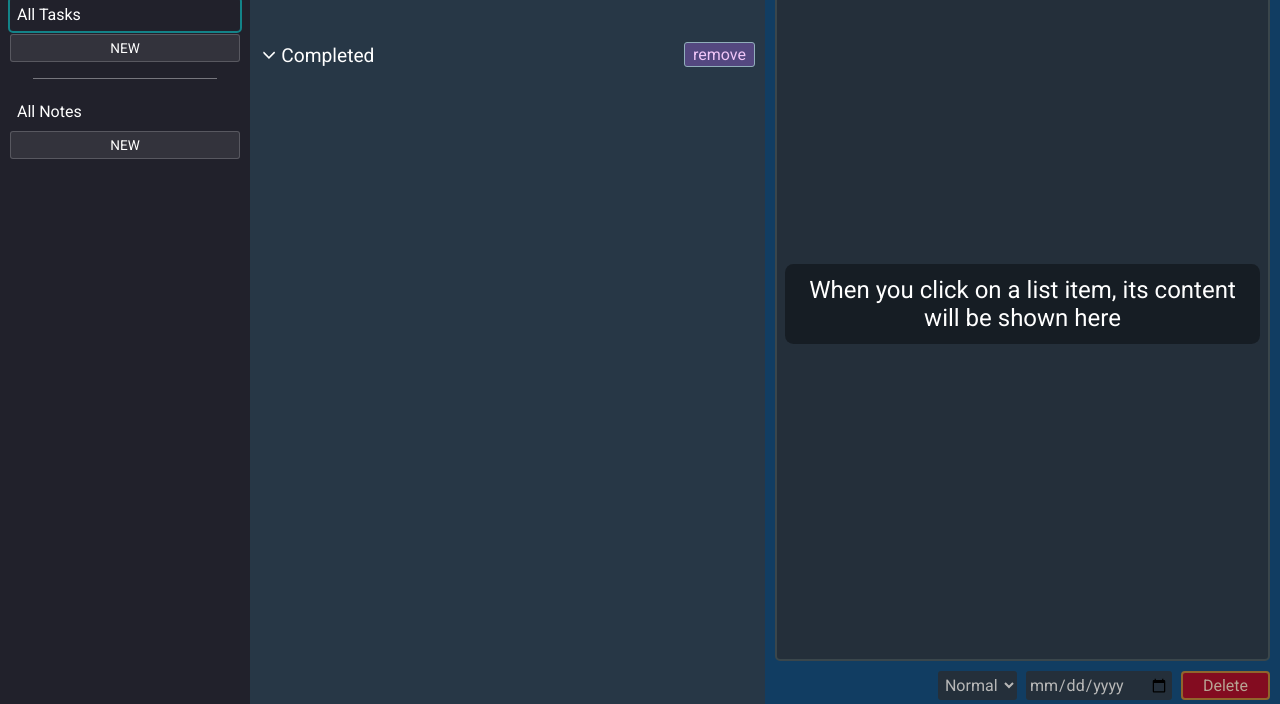
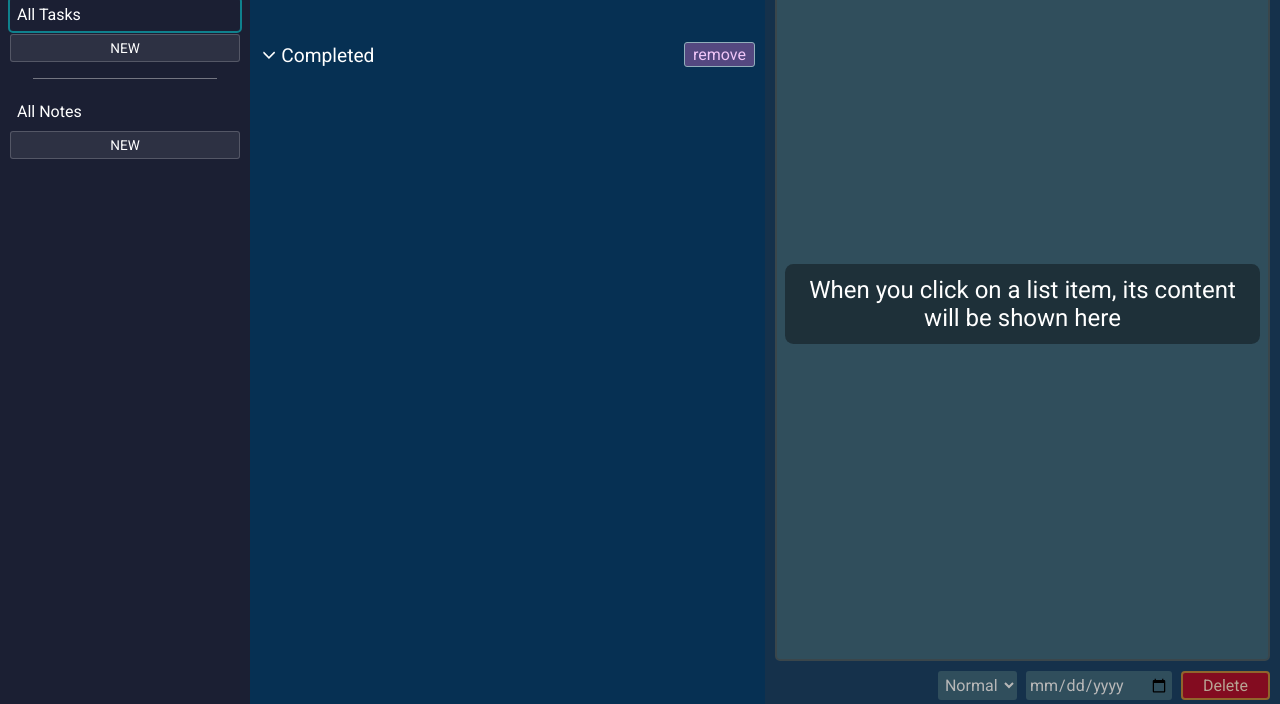
Before and after one commit to Necryl/TOP-To-Do-List, a website built with webpack: page src/index.html in a window 1280 px wide. Shown: the part 96-800 px from the top of the page. Built offline with nearby package versions, Linux system fonts and the light colour scheme.

Commit message:
tweak the colors a little bit and make them pop

```diff
--- a/src/styles/contentView.css
+++ b/src/styles/contentView.css
@@ -3,9 +3,7 @@
 }
 
 .contentView {
-    background-color: rgb(24, 85, 136);
-
-    --insideCol: rgb(50, 66, 80);
+    background-color: var(--contentViewCol);
 
     padding: 4px 10px;
 
@@ -52,6 +50,11 @@
     top: 0%;
     right: 0%;
 }
+
+.contentView textarea::placeholder { /* Chrome, Firefox, Opera, Safari 10.1+ */
+    color: var(--fontCol);
+    opacity: 0.5; /* Firefox */
+  }
 
 .contentView .itemTitle, .contentView textarea {
     border-radius: 5px;
--- a/src/styles/listView.css
+++ b/src/styles/listView.css
@@ -3,8 +3,7 @@
 }
 
 .listView {
-    --bgCol: rgb(39, 55, 70);
-    background-color: var(--bgCol);
+    background-color: var(--listViewCol);
     display: grid;
     align-content: start;
     gap: 15px;
@@ -243,7 +242,7 @@
 }
 
 .listView ul li select:focus {
-    background-color: var(--bgCol);
+    background-color: var(--listViewCol);
 }
 
 .listView ul li input[type='date'] {
--- a/src/styles/main.css
+++ b/src/styles/main.css
@@ -18,6 +18,14 @@ html, body {
 
     --fontTitle: 'Mukta', sans-serif;
     --fontMain: 'Roboto', sans-serif;
+
+    --menuCol: rgb(27, 31, 51);
+    --listViewCol: rgb(6, 48, 83);
+    --contentViewCol: rgb(29, 68, 105);
+    --insideCol: rgb(67, 108, 128);
+
+    --mainContentCol: white;
+    --fontCol: var(--mainContentCol);
 }
 
 body {
@@ -36,7 +44,7 @@ body.single {
 }
 
 body * {
-    color: white;
+    color: var(--fontCol);
     font-family: var(--fontMain);
 }
 
--- a/src/styles/menu.css
+++ b/src/styles/menu.css
@@ -15,7 +15,7 @@ body:not(body.triple) .menu-container.visible {
 .menu {
     overflow: auto;
     min-width: initial !important;
-    background-color: rgb(33, 33, 43);
+    background-color: var(--menuCol);
 
     height: 100%;
     width: min(250px, 100vw);
```
